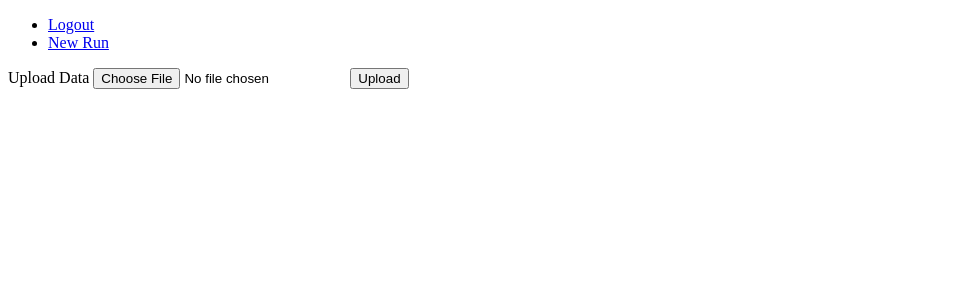
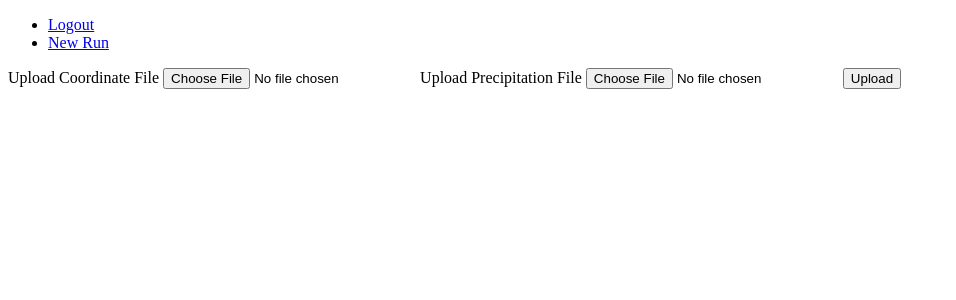
Before and after one commit to LSDtopotools/lsdfailtools-web, a Flask app: page /new in a window 1280 px wide. Shown: the top 300 px of the page, without its empty margins (0-956 px from the left). Run offline with Flask 2, Linux system fonts and the light colour scheme; the visitor is signed in with stand-in values (Sample User, id 1); some libraries are stand-ins or nearby versions.

Commit message:
call lsdfailtool program
* lsdfailtools_web/config.py: configure lsdfail tool
* lsdfailtools_web/forms.py: need to upload two files
* lsdfailtools_web/routes.py: handle the two input files
* lsdfailtools_web/templates/new.html: add the new field
* lsdfailtools_web/worker.py: run the lsdfailtool

```diff
--- a/lsdfailtools_web/config.py
+++ b/lsdfailtools_web/config.py
@@ -25,4 +25,7 @@ class Config:
     CELERY_RESULT_BACKEND = os.environ.get("CELERY_RESULT_BACKEND") or \
         'amqp://guest@localhost//'
 
-    RESULT_NAME = 'out.csv'
+    RESULT_NAME = 'landslide_failures_output.zip'
+    LSDFAILTOOL = os.environ.get('LSDFAILTOOL') or 'lsdfailtools-wrapper'
+    LSDFAILTOOL_CFG = os.environ.get('LSDFAILTOOL_CFG') or \
+        'file_paths_landslide_automation.json'
--- a/lsdfailtools_web/forms.py
+++ b/lsdfailtools_web/forms.py
@@ -3,5 +3,7 @@ from flask_wtf.file import FileField, FileRequired, FileAllowed
 
 
 class UploadDataForm(FlaskForm):
-    lsddata = FileField('LSDData', validators=[
+    coordinates = FileField('Coordinates', validators=[
         FileRequired(), FileAllowed(['csv'], 'csv files only')])
+    precipitation = FileField('Precipitation', validators=[
+        FileRequired(), FileAllowed(['csv'], 'csv files only')])
--- a/lsdfailtools_web/routes.py
+++ b/lsdfailtools_web/routes.py
@@ -39,6 +39,10 @@ def index():
 def new():
     form = UploadDataForm()
     basedir = Path(Config.BASEDIR)
+
+    coords = 'coords.csv'
+    rain = 'rain.csv'
+
     if form.validate_on_submit():
 
         run = Run(id=uuid.uuid4(), submitted=datetime.datetime.now(),
@@ -47,14 +51,15 @@ def new():
         rundir = basedir / str(run.id)
         rundir.mkdir()
 
-        form.lsddata.data.save((rundir / 'data.csv').open('wb'))
+        form.coordinates.data.save((rundir / coords).open('wb'))
+        form.precipitation.data.save((rundir / rain).open('wb'))
 
         db.session.add(run)
         db.session.commit()
 
         flash('Document uploaded successfully.')
 
-        runLSDFailtools.delay(run.id, str(rundir), 'data.cs',
+        runLSDFailtools.delay(run.id, str(rundir), coords, rain,
                               Config.RESULT_NAME,
                               url_for('index', _external=True))
 
--- a/lsdfailtools_web/templates/new.html
+++ b/lsdfailtools_web/templates/new.html
@@ -4,9 +4,14 @@
 <form action="{{ url_for('new') }}" enctype="multipart/form-data" method="POST">
   {{ form.csrf_token }}
 
-  <label>Upload Data</label>
-  <input type="file" name="lsddata" class="form-control-file">
-  {% for error in form.lsddata.errors %}
+  <label>Upload Coordinate File</label>
+  <input type="file" name="coordinates" class="form-control-file">
+  {% for error in form.coordinates.errors %}
+  <small class="text-danger">{{ error }}</small>
+  {% endfor %}
+  <label>Upload Precipitation File</label>
+  <input type="file" name="precipitation" class="form-control-file">
+  {% for error in form.precipitation.errors %}
   <small class="text-danger">{{ error }}</small>
   {% endfor %}
 
```
Also changed, not shown: lsdfailtools_web/worker.py (+9 -6 lines).
